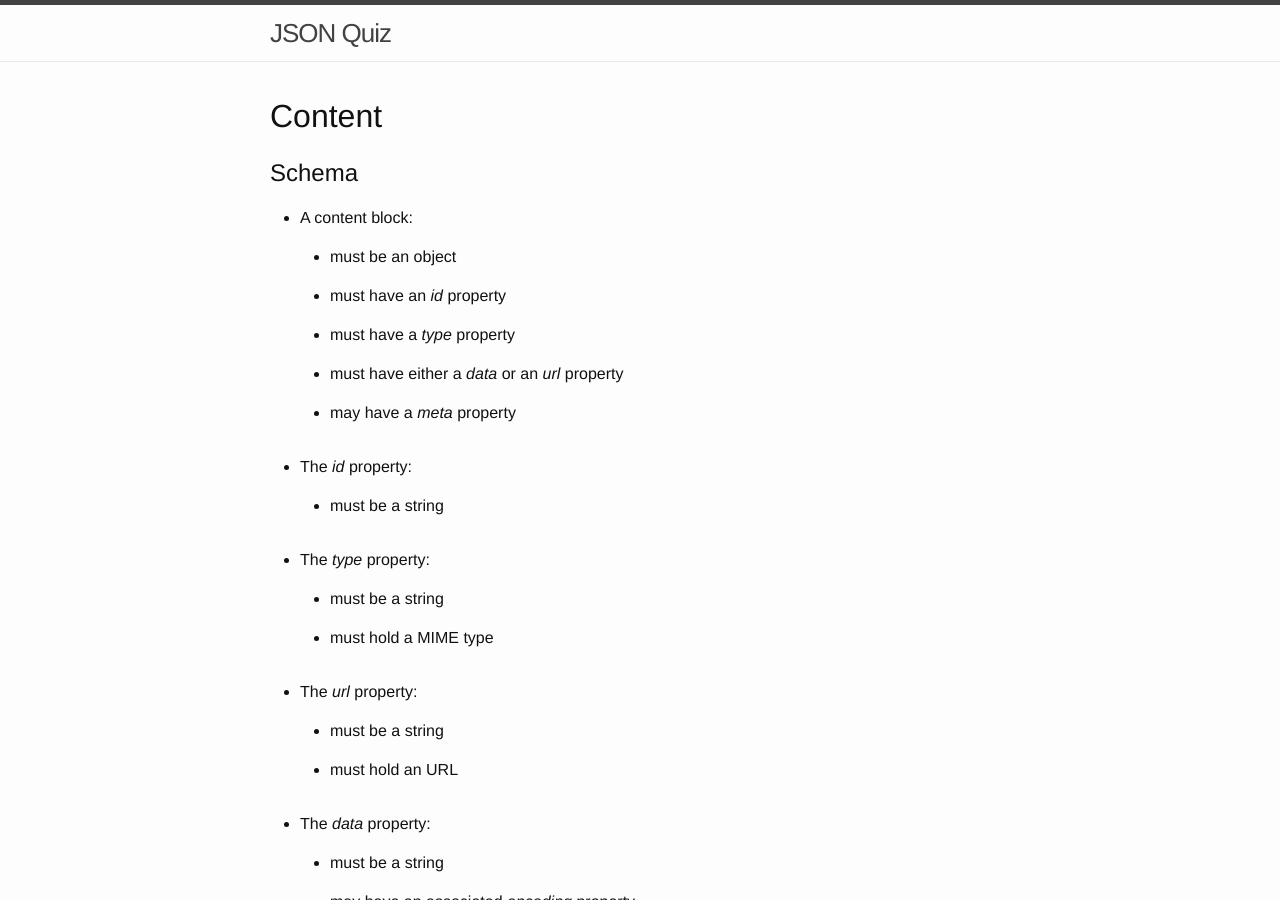
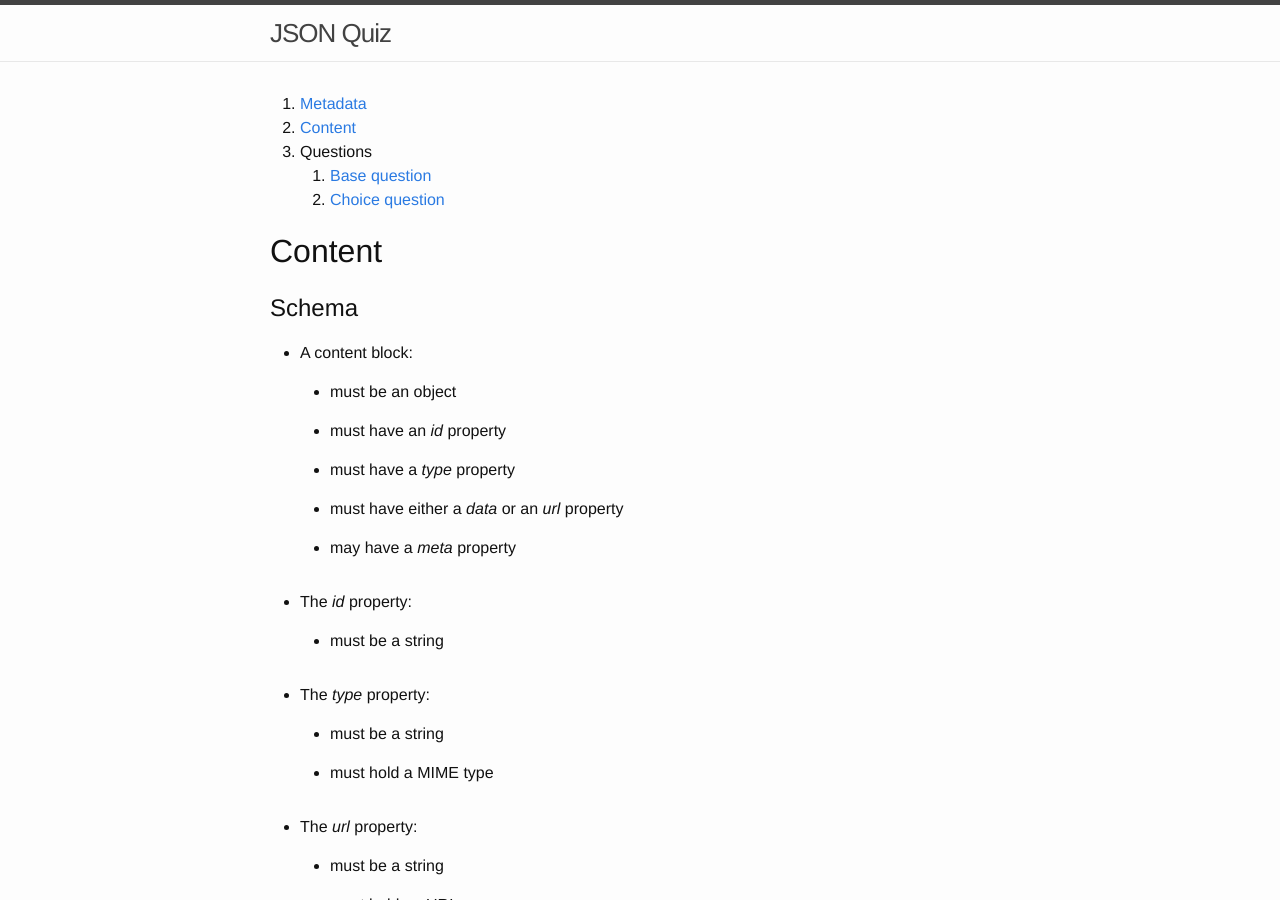
Before and after one commit to json-quiz/json-quiz, a Jekyll site: the page built from _docs/content.md, in a window 1280 px wide and 900 px high. Built offline with Jekyll 4.4.1, drawn with Linux system fonts in a browser that asks for light colours.

Commit message:
Add navbar (wip)

```diff
--- /dev/null
+++ b/_data/docs.yml
@@ -0,0 +1,10 @@
+- title: Metadata
+  doc: metadata
+- title: Content
+  doc: content
+- title: Questions
+  docs:
+    - title: Base question
+      doc: base-question
+    - title: Choice question
+      doc: choice-question
--- /dev/null
+++ b/_includes/spec-nav.html
@@ -0,0 +1,22 @@
+<aside>
+  <nav>
+    <ol>
+      {% for section in site.data.docs %}
+        <li>
+          {% if section.doc %}
+            <a href="{{ site.url }}{{ section.doc }}.html">{{ section.title }}</a>
+          {% else %}
+            {{ section.title }}
+            <ol>
+              {% for subSection in section.docs %}
+                <li>
+                  <a href="{{ site.url }}{{ subSection.doc }}.html">{{ subSection.title }}</a>
+                </li>
+              {% endfor %}
+            </ol>
+          {% endif %}
+        </li>
+      {% endfor %}
+    </ol>
+  </nav>
+</aside>
--- a/_layouts/default.html
+++ b/_layouts/default.html
@@ -9,6 +9,11 @@
 
     <div class="page-content">
       <div class="wrapper">
+
+
+{% include spec-nav.html %}
+
+
         {{ content }}
       </div>
     </div>
--- a/_layouts/page.html
+++ b/_layouts/page.html
@@ -1,6 +1,7 @@
 ---
 layout: default
 ---
+
 <div class="post">
 
   <header class="post-header">
--- a/_sass/_base.scss
+++ b/_sass/_base.scss
@@ -36,6 +36,7 @@ ul, ol, dl, figure,
 }
 
 
+
 /**
  * Nested lists
  */
@@ -44,7 +45,7 @@ ul > li:last-of-type {
 }
 
 ul {
-  list-style-type: disc;
+    list-style-type: disc;
 }
 
 
```
Also changed, not shown: _includes/test.md (deleted, +0 -3 lines).
